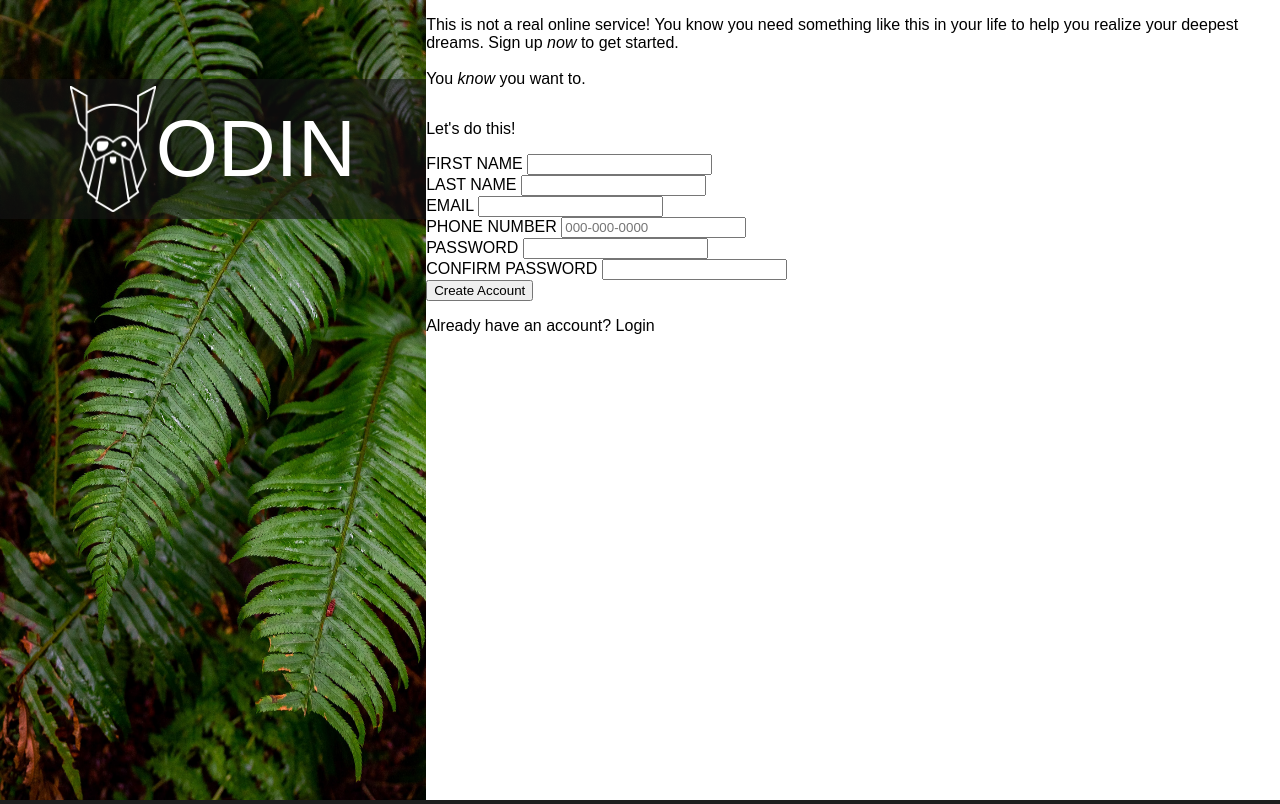
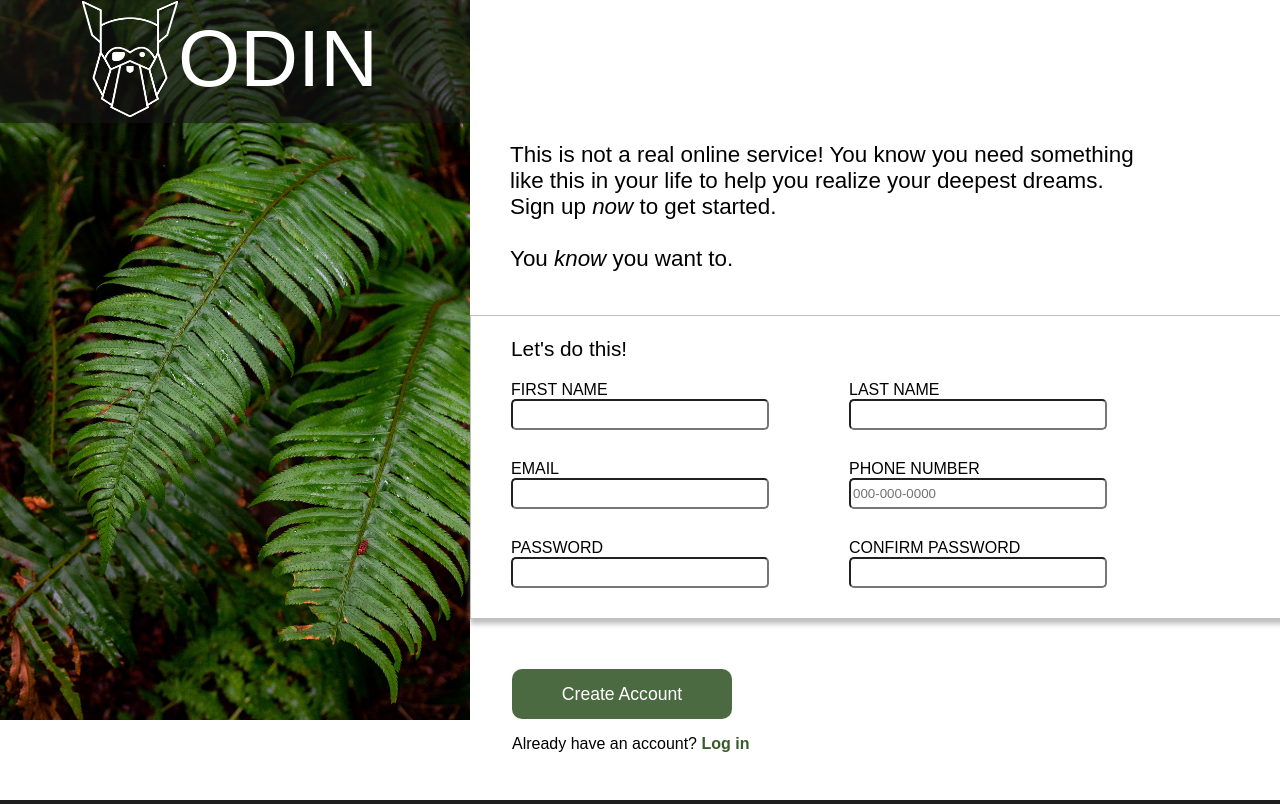
Before and after one commit to LucasYNL/Sign_Up_Form, a plain HTML site: page index.html in a window 1280 px wide. Drawn offline with Linux system fonts and the light colour scheme; a web font is replaced by a local one.

Commit message:
css adjustments

```diff
--- a/index.html
+++ b/index.html
@@ -29,6 +29,7 @@
                 <form action="https://httpbin.org/post" method="post">
                     <div class="upper">
                         <p>Let's do this!</p>
+                        <div class="beg">
                             <div>
                                 <label for="firstName">FIRST NAME</label>
                                 <input type="text" name="firstName" id="firstName" required/>
@@ -37,14 +38,18 @@
                                 <label for="lastName">LAST NAME</label>
                                 <input type="text" name="lastName" id="lastName" required/>
                             </div>
+                        </div>
+                        <div class="mid">
                             <div>
                                 <label for="email">EMAIL</label>
-                            <input type="email" name="email" id="email" required/>
+                                <input type="email" name="email" id="email" required />
                             </div>
                             <div>
                                 <label for="number">PHONE NUMBER</label>
-                            <input type="tel" name="number" id="number" pattern="[0-9]{3}-[0-9]{3}-[0-9]{4}" placeholder="000-000-0000" required/>
+                                <input type="tel" name="number" id="number" pattern="[0-9]{3}-[0-9]{3}-[0-9]{4}" placeholder="000-000-0000" required />
                             </div>
+                        </div>
+                        <div class="end">
                             <div>
                                 <label for="passW">PASSWORD</label>
                                 <input type="password" name="passW" id="passW" required/>
@@ -54,9 +59,10 @@
                                 <input type="password" name="cpassW" id="cpassW" required />
                             </div>
                         </div>
+                    </div>
                     <div class="lower">
                         <button type="submit">Create Account</button>
-                        <p>Already have an account? Login</p>
+                        <p>Already have an account? <span>Log in</span></p>
                     </div>
 
                 </form>
--- a/style.css
+++ b/style.css
@@ -1,7 +1,3 @@
-:root{
-
-}
-
 html {
     font-family: 'Tilt Neon', sans-serif;
 }
@@ -17,17 +13,23 @@ h1{
     font-size: 10px;
 }
 
-.everything{
-    width: 1300px;
-    height: 100vh;
+.everything {
     display: flex;
     flex-direction: row;
     background-color: white;
+    width: 1300px;
+    height: 100vh;
+}
+
+.pic {
+    display: flex;
+    flex-direction: column;
+    height: 100vh;
 }
 
 .backg {
     height: 100vh;
-    width: 100%;
+    width: 480px;
 }
 
 .logoD {
@@ -60,16 +62,75 @@ h1{
     align-items: stretch;
     justify-content: stretch;
     flex-grow: 1;
+    height: 100vh;
 }
 
 .intro{
-
+    display: flex;
+    overflow: auto;
 }
 
-.upper{
-
+.intro p{
+    padding-left: 40px;
+    padding-top: 120px;
+    padding-bottom: 20px;
+    padding-right: 150px;
+    font-size: 1.4rem;
 }
 
-.lower{
+.login {
+    display: flex;
+}
 
+.upper {
+    display: flex;
+    flex-direction: column;
+    border: 1px solid rgba(128, 128, 128, 0.5);
+    box-shadow: 0px 5px 5px rgba(128, 128, 128, 0.5);
+    padding-left: 40px;
+    overflow: hidden;
+    width: 778px;
 }
+
+.upper p{
+    font-size: 1.3rem;
+}
+
+.beg, .mid, .end{
+    display: flex;
+    gap: 80px;
+    padding-bottom: 30px;
+}
+
+.beg div, .mid div, .end div{
+    display: flex;
+    flex-direction: column;
+}
+
+input{
+    border-radius: 5px;
+    height: 25px;
+    width: 250px;
+}
+
+.lower {
+    display: flex;
+    flex-direction: column;
+    padding-top: 50px;
+    padding-left: 42px;
+}
+
+p span {
+    color: rgb(57, 90, 45);
+    font-weight: bold;
+}
+
+button{
+    background-color: rgba(57, 90, 45, 0.9);
+    color: white;
+    border-radius: 10px;
+    width: 220px;
+    height: 50px;
+    border: none;
+    font-size: 1.1rem;
+}
```
Lines whose indentation alone changed are shown as unchanged.
